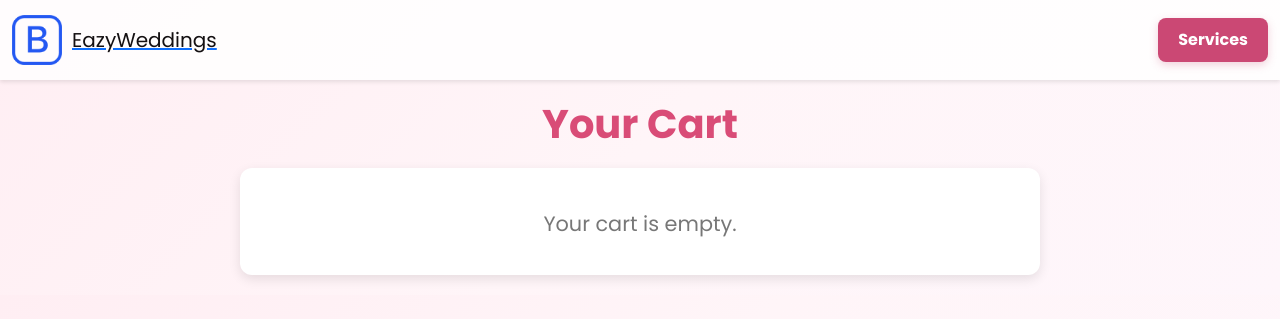
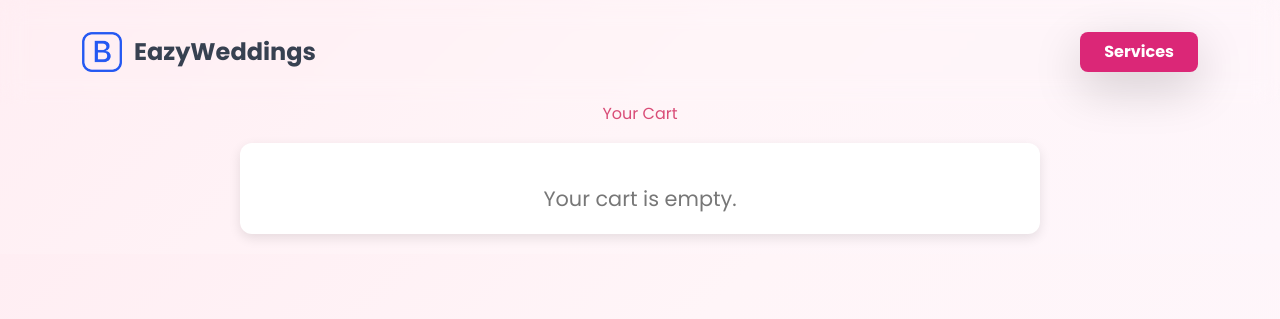
Before and after one commit to anirudh-248/django_website, a Django app: page /customer/buy/cart in a window 1280 px wide. Shown: the top 319 px of the page. Run offline with Django 5.2, Linux system fonts and the light colour scheme; the visitor is signed in with stand-in values (Sample User, id 1); data that the repository does not hold is empty; some libraries are stand-ins or nearby versions.

Commit message:
updated header in cart page

```diff
--- a/templates/cart.html
+++ b/templates/cart.html
@@ -17,6 +17,8 @@
     <link href="{% static 'assets/vendor/bootstrap/css/bootstrap.min.css' %}" rel="stylesheet">
     <link href="https://cdn.jsdelivr.net/npm/bootstrap-icons@1.10.5/font/bootstrap-icons.css" rel="stylesheet">
 
+    <script src="https://cdn.tailwindcss.com"></script>
+
     <!-- Custom CSS -->
     <style>
         body {
@@ -32,60 +34,9 @@
             color: #d94c77;
             margin: 20px 0;
             font-weight: bold;
+
         }
 
-        .header {
-            background-color: rgba(255, 255, 255, 0.85);
-            box-shadow: 0 2px 4px rgba(0, 0, 0, 0.1);
-            padding: 15px 0;
-            position: sticky;
-            top: 0;
-            z-index: 1000;
-            transition: background-color 0.3s;
-        }
-
-        .header .logo {
-            display: flex;
-            align-items: center;
-        }
-
-        .header .logo img {
-            height: 50px;
-        }
-
-        .header .sitename {
-            font-size: 20px;
-            font-weight: 400;
-            color: #141012;
-            margin-left: 10px;
-        }
-
-        .header .navmenu {
-            margin-left: auto;
-            display: flex;
-            align-items: center;
-        }
-        .header .navmenu a {
-            text-decoration: none; /* Removes underline */
-        }
-
-        .header .navmenu .btn-services {
-            padding: 10px 20px;
-            border: none;
-            border-radius: 8px;
-            text-decoration: none;
-            color: white;
-            background-color: #cb4874;
-            font-weight: bold;
-            text-align: center;
-            transition: background 0.3s, transform 0.3s ease;
-            box-shadow: 0 3px 8px rgba(208, 107, 140, 0.3);
-        }
-
-        .header .navmenu .btn-services:hover {
-            background-color: #c55776;
-            transform: translateY(-3px);
-        }
 
         .cart-container {
             max-width: 800px;
@@ -194,17 +145,29 @@
     </style>
 </head>
 <body>
-    <header class="header d-flex align-items-center sticky-top">
-        <div class="container-fluid d-flex align-items-center">
-            <a href="/" class="logo d-flex align-items-center">
-                <img src="{% static 'assets/img/logo.png' %}" alt="Logo">
-                <span class="sitename">EazyWeddings</span>
+    <header id="header" class="header py-8 px-8 sticky top-0 z-10 backdrop-blur-md bg-transparent">
+        <div class="container-fluid container-xl mx-auto flex items-center justify-between">
+
+            <a href="/" class="logo flex items-center space-x-3">
+                <img src="{% static 'assets/img/logo.png' %}" alt="Logo" class="h-10">
+                <h1 class="sitename text-2xl font-bold text-gray-700">EazyWeddings</h1>
             </a>
-            <nav class="navmenu">
-                <a href="/customer" class="btn-services">Services</a>
+
+            <nav id="navmenu" class="navmenu">
+                <ul class="flex space-x-6 text-gray-800 font-medium">
+
+                </ul>
             </nav>
+
+            <div class="btn-getstarted">
+                <a href="/customer" class="bg-pink-600 text-white px-6 py-2 rounded-lg font-semibold hover:bg-pink-700 shadow-lg transition duration-300 inline-block">
+                    Services
+                </a>
+            </div>
+
         </div>
     </header>
+
 
     <h1>Your Cart</h1>
     <div class="cart-container">
```
